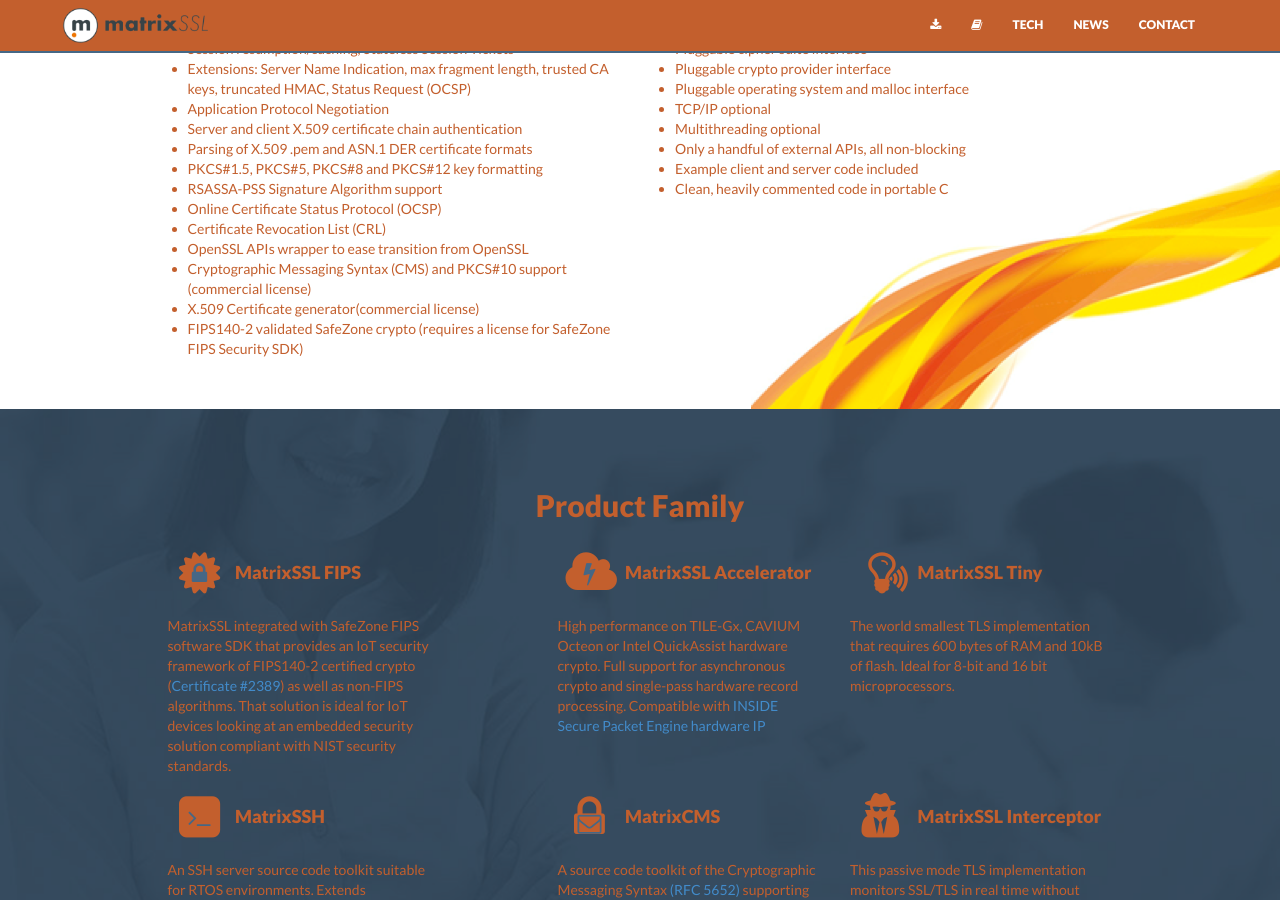
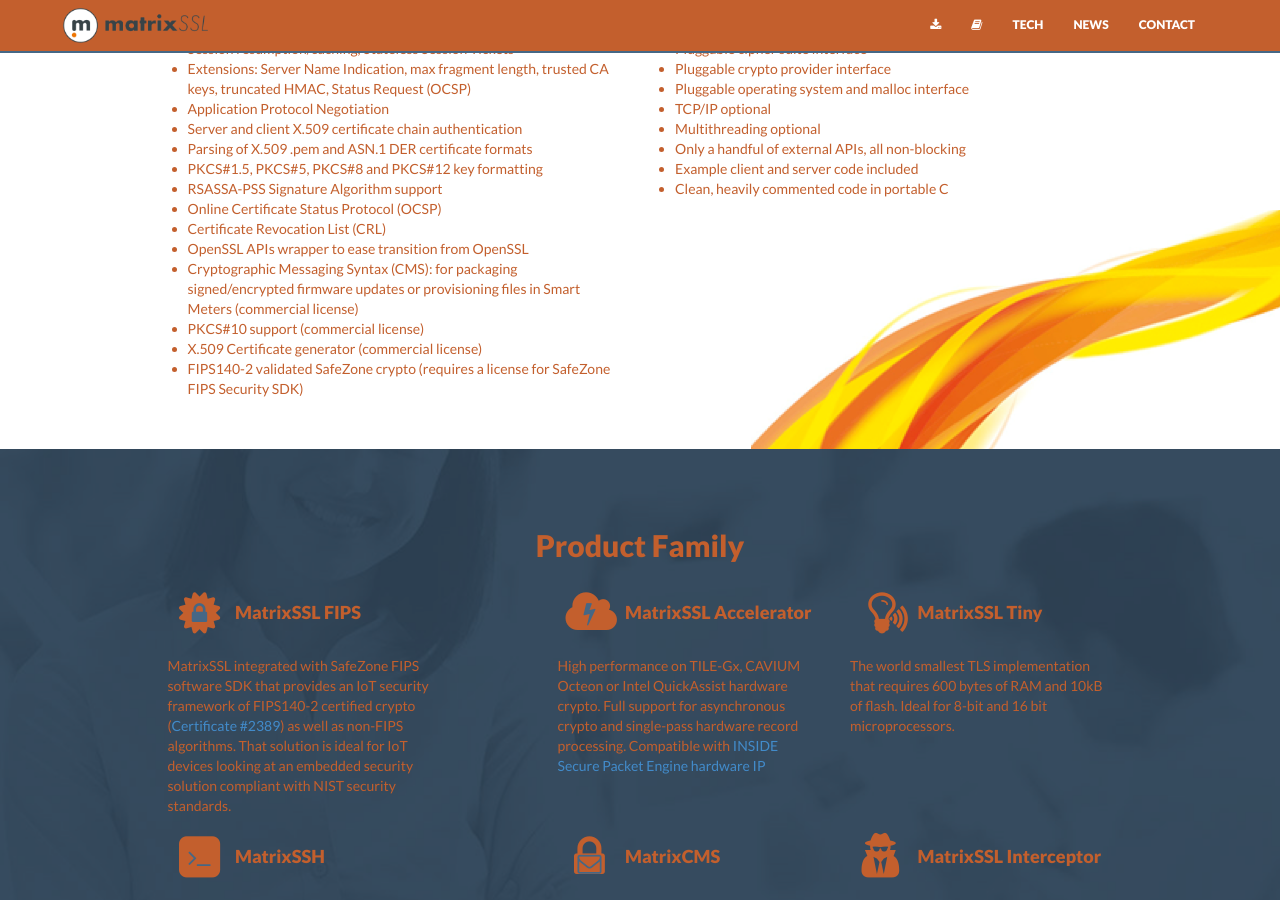
Before and after one commit to Layty/ssl, a Jekyll site: the page built from index.html, in a window 1280 px wide and 900 px high, scrolled down 947 px. Built offline with Jekyll 4.4.1, drawn with Linux system fonts in a browser that asks for light colours; nearby versions of some CDN libraries.

Commit message:
Update features.md

```diff
--- a/_includes/features.md
+++ b/_includes/features.md
@@ -12,6 +12,7 @@
 + Online Certificate Status Protocol (OCSP)
 + Certificate Revocation List (CRL)
 + OpenSSL APIs wrapper to ease transition from OpenSSL
-+ Cryptographic Messaging Syntax (CMS) and PKCS#10 support (commercial license)
-+ X.509 Certificate generator(commercial license)
++ Cryptographic Messaging Syntax (CMS): for packaging signed/encrypted firmware updates or provisioning files in Smart Meters (commercial license)
++ PKCS#10 support (commercial license)
++ X.509 Certificate generator (commercial license)
 + FIPS140-2 validated SafeZone crypto (requires a license for SafeZone FIPS Security SDK)
```
